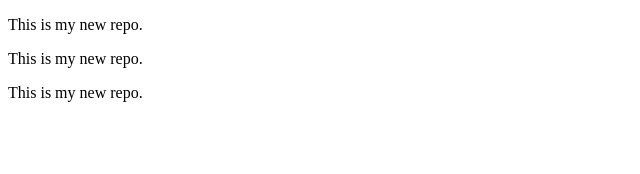
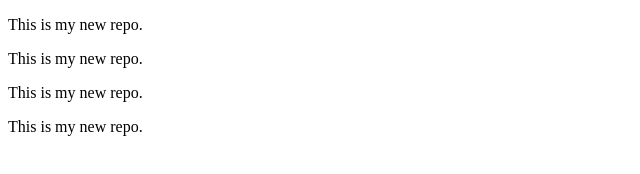
Before and after one commit to apurvaanilkumar/localrepo, a plain HTML site: page index.html in a window 1280 px wide. Shown: the whole page, without its empty margins (0-640 px from the left). Drawn offline with Linux system fonts and the light colour scheme.

Commit message:
added more paragraphs

```diff
--- a/index.html
+++ b/index.html
@@ -9,5 +9,6 @@
     <p>This is my new repo.</p>
     <p>This is my new repo.</p>
     <p>This is my new repo.</p>
+    <p>This is my new repo.</p>
 </body>
 </html>
```
